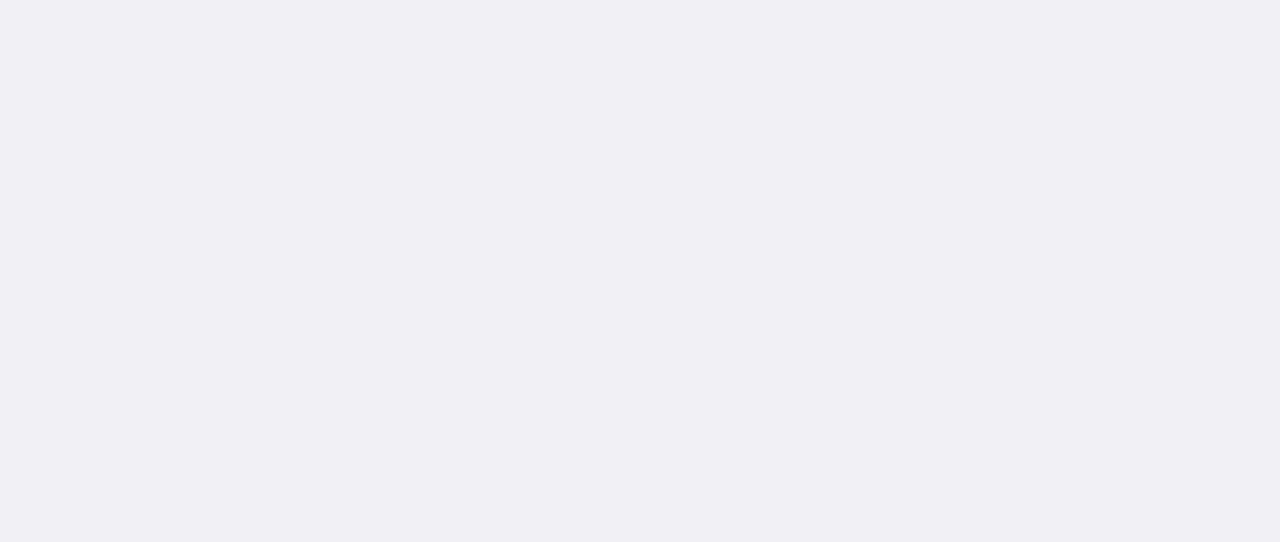
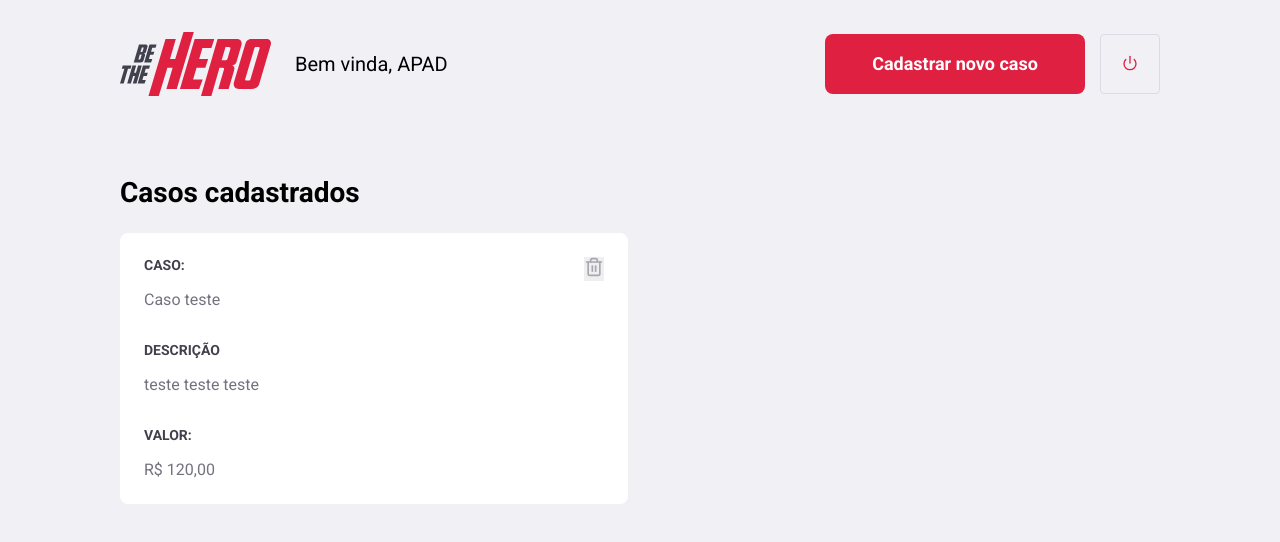
Before and after one commit to RogerBambinetti/bethehero-nodejs-react-react-native, a React (Create React App) app in the folder frontend/: page /profile in a window 1280 px wide. Shown: the top 542 px of the page. Built offline with nearby package versions, Linux system fonts and the light colour scheme.

Commit message:
added profile page

```diff
--- a/frontend/src/Routes.js
+++ b/frontend/src/Routes.js
@@ -2,12 +2,14 @@
 import { BrowserRouter, Route } from 'react-router-dom';
 
 import Logon from './pages/Logon';
+import Profile from './pages/Profile';
 import Register from './pages/Register';
 
 export default function Routes() {
     return (
         <BrowserRouter >
             <Route path="/" exact component={Logon} />
+            <Route path="/profile" component={Profile} />
             <Route path="/register" component={Register} />
         </BrowserRouter>
     );
--- /dev/null
+++ b/frontend/src/pages/Profile/index.js
@@ -0,0 +1,40 @@
+import React from 'react';
+import { FiPower, FiTrash2 } from 'react-icons/fi';
+import { Link } from 'react-router-dom';
+
+import './styles.css';
+
+import Heroes from '../../assets/heroes.png'
+import Logo from '../../assets/logo.svg'
+
+export default function Profile() {
+    return (
+        <div className="profile-container">
+            <header>
+                <img src={Logo} alt="Logo" />
+                <span>Bem vinda, APAD</span>
+                <Link className="button">Cadastrar novo caso</Link>
+                <button type="button">
+                    <FiPower size={16} color="#E02041" />
+                </button>
+            </header>
+            <h1>Casos cadastrados</h1>
+            <ul>
+                <li>
+                    <strong>CASO:</strong>
+                    <p>Caso teste</p>
+
+                    <strong>DESCRIÇÃO</strong>
+                    <p>teste teste teste</p>
+
+                    <strong>VALOR:</strong>
+                    <p>R$ 120,00</p>
+
+                    <button type="button">
+                        <FiTrash2 size={20} color="#a8a8b3"/>
+                    </button>
+                </li>
+            </ul>
+        </div>
+    )
+}
--- /dev/null
+++ b/frontend/src/pages/Profile/styles.css
@@ -0,0 +1,88 @@
+.profile-container{
+    width: 100%;
+    max-width: 1100px;
+    padding: 0 30px;
+    margin: 32px auto;
+}
+
+.profile-container header{
+    display: flex;
+    align-items: center;
+}
+
+.profile-container header span {
+    font-size: 20px;
+    margin-left: 24px;
+}
+
+.profile-container header img{
+    height: 64px;
+}
+
+.profile-container header a {
+    width: 260px;
+    margin-left: auto;
+    margin-top: 0;
+}
+
+.profile-container header button{
+    height: 60px;
+    width: 60px;
+    border-radius: 4px;
+    border: 1px solid #dcdce6;
+    background: none;
+    margin-left: 15px;
+    transition: border-color 0.2s;
+}
+
+.profile-container header button:hover{
+    border-color: #999;
+}
+
+.profile-container h1{
+    margin-top: 80px;
+    margin-bottom: 24px;
+}
+
+.profile-container ul{
+    display: grid;
+    grid-template-columns: 1fr 1fr;
+    grid-gap: 24px;
+    list-style: none;
+}
+
+.profile-container ul li{
+    background-color: #FFFF;
+    padding: 24px;
+    border-radius: 8px;
+    position: relative;
+}
+
+.profile-container ul li button{
+    position: absolute;
+    right: 24px;
+    top: 24px;
+    border: 0;
+    transition: opacity 0.2s;
+}
+
+.profile-container ul li button:hover{
+    opacity: 0.8;
+}
+
+.profile-container ul li strong{
+    display: block;
+    margin-bottom: 16px;
+    color: #41414d
+}
+
+.profile-container ul li p + strong{
+    margin-top: 32px;
+}
+
+.profile-container ul li p{
+    color: #737380;
+    line-height: 21px;
+    font-size: 16px;
+
+}
```
